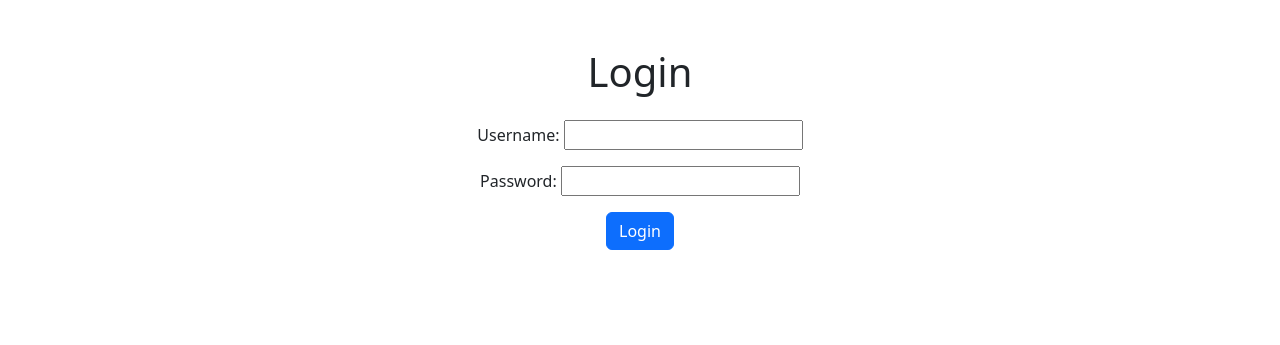
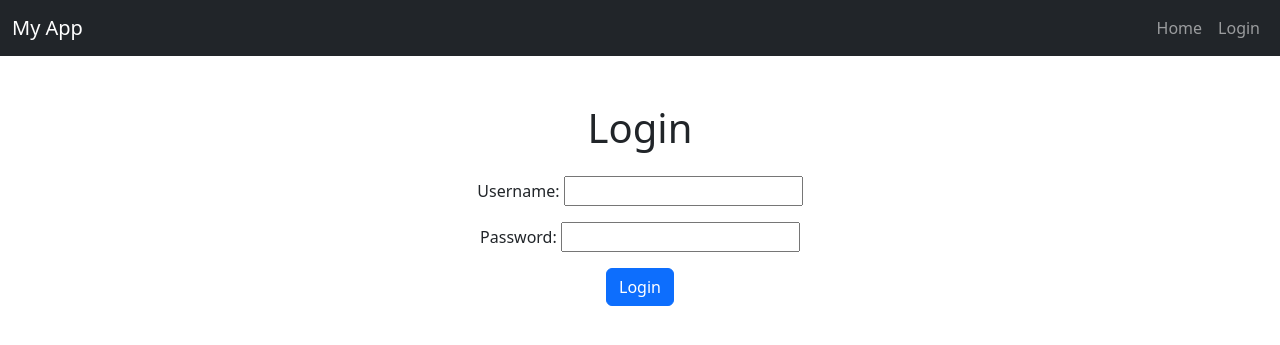
Before and after one commit to alisherodilov2/DjangoAuth, a Django app: a page that uses webapp/templates/webapp/base.html in a window 1280 px wide. Shown: the top 345 px of the page. Run offline with Django 5.2, Linux system fonts and the light colour scheme.

Commit message:
changes added dashboard

```diff
--- a/webapp/templates/webapp/base.html
+++ b/webapp/templates/webapp/base.html
@@ -15,6 +15,35 @@
     <link rel="stylesheet" href="{% static 'css/style.css' %}" />
   </head>
   <body>
+    <nav class="navbar navbar-expand-lg navbar-dark bg-dark">
+      <div class="container-fluid">
+        <a class="navbar-brand" href="{% url 'home' %}">My App</a>
+        <button class="navbar-toggler" type="button" data-bs-toggle="collapse" data-bs-target="#navbarNav" aria-controls="navbarNav" aria-expanded="false" aria-label="Toggle navigation">
+          <span class="navbar-toggler-icon"></span>
+        </button>
+        <div class="collapse navbar-collapse" id="navbarNav">
+          <ul class="navbar-nav ms-auto">
+            {% if user.is_authenticated %}
+            <li class="nav-item">
+              <a class="nav-link" href="{% url 'dashboard' %}">Dashboard</a>
+            </li>
+            {% endif %}
+            <li class="nav-item">
+              <a class="nav-link" href="{% url 'home' %}">Home</a>
+            </li>
+            {% if user.is_authenticated %}
+              <li class="nav-item">
+                <a class="nav-link" href="{% url 'logout' %}">Logout</a>
+              </li>
+            {% else %}
+              <li class="nav-item">
+                <a class="nav-link" href="{% url 'my-login' %}">Login</a>
+              </li>
+            {% endif %}
+          </ul>
+        </div>
+      </div>
+    </nav>
     <div class="container-fluid">{% block content %} {% endblock %}</div>
     <script
       src="https://cdn.jsdelivr.net/npm/bootstrap@5.3.3/dist/js/bootstrap.bundle.min.js"
--- a/webapp/urls.py
+++ b/webapp/urls.py
@@ -5,4 +5,5 @@ urlpatterns = [
     path('', views.home, name='home'),
     path('my-login', views.my_login, name='my-login'),
     path('logout', views.logout_view, name='logout'),
+    path('dashboard', views.dashboard, name='dashboard'),
 ]
--- a/webapp/views.py
+++ b/webapp/views.py
@@ -2,7 +2,7 @@ from django.shortcuts import render ,redirect
 from .forms import UserCreationForm , LoginForm
 from django.contrib.auth import authenticate, login, logout
 
-
+from django.contrib.auth.decorators import login_required
 def home(request):
     return render(request, 'webapp/index.html')
 
@@ -27,3 +27,10 @@ def my_login(request):
 def logout_view(request):
     logout(request)
     return redirect('home')
+
+@login_required(login_url='my-login')
+def dashboard(request):
+    context = {
+        'user': request.user
+    }
+    return render(request, 'webapp/dashboard.html', context=context)
```
Also changed, not shown: webapp/templates/webapp/dashboard.html (added, +9 -0 lines).
